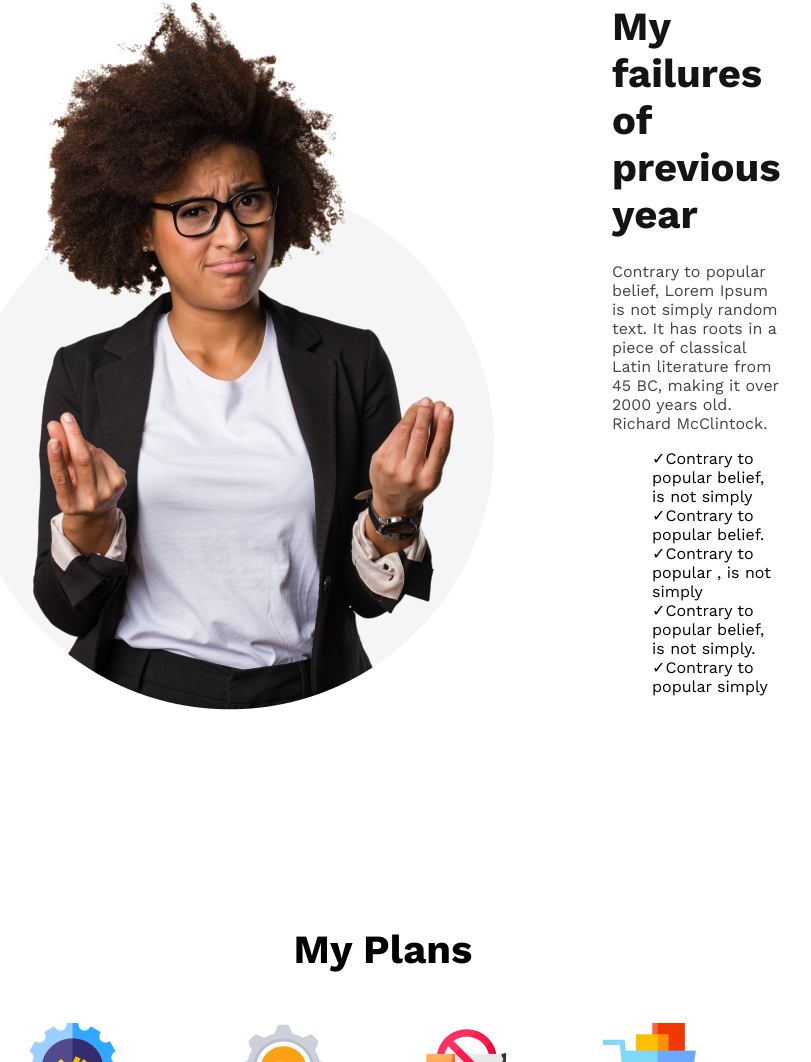
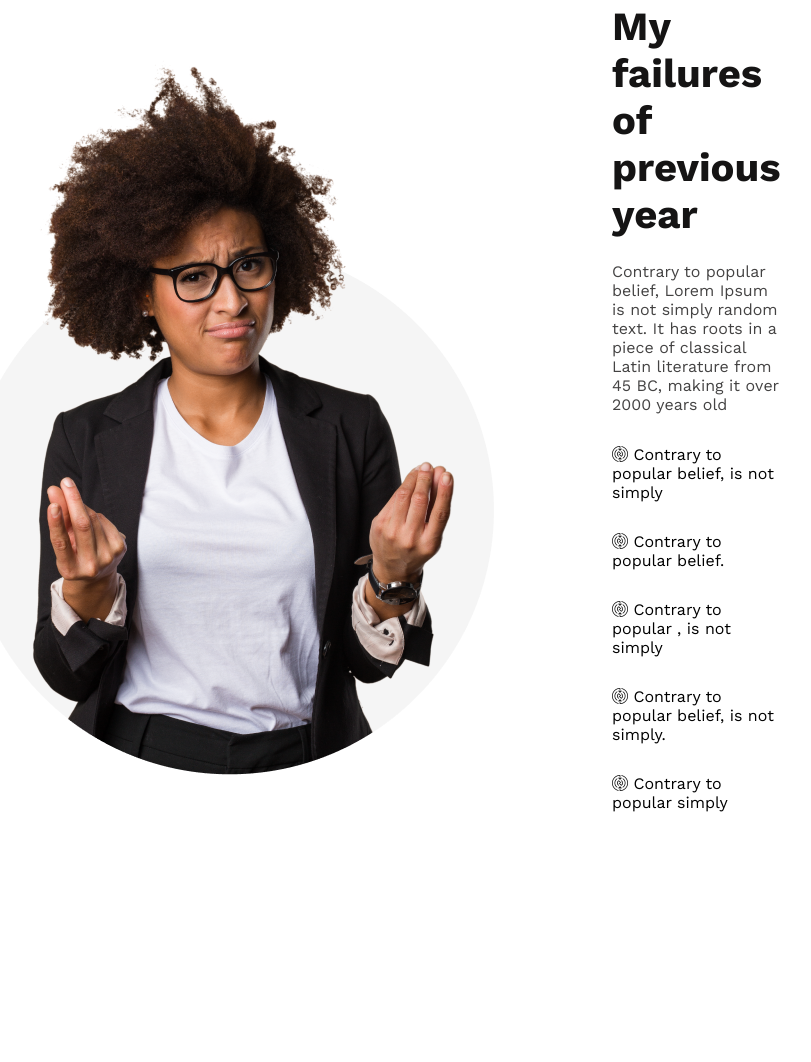
Before and after one commit to Royakash2/assignment-1, a plain HTML site: page index.html in a window 1280 px wide. Shown: the part 1036-2098 px from the top of the page, without its empty margins (257-1068 px from the left). Drawn offline with nearby package versions, Linux system fonts and the light colour scheme.

Commit message:
icon added

```diff
--- a/index.html
+++ b/index.html
@@ -12,6 +12,7 @@
       rel="stylesheet"
     />
     <link rel="stylesheet" href="styles/style.css" />
+    <script src="https://kit.fontawesome.com/d227efd716.js" crossorigin="anonymous"></script>
   </head>
   <body>
     <!-- banner section -->
@@ -41,14 +42,12 @@
             <p class="info-discription">
               Contrary to popular belief, Lorem Ipsum is not simply random text.
               It has roots in a piece of classical Latin literature from 45 BC,
-              making it over 2000 years old. Richard McClintock.
-            </p>
-            <ul>
-              <li>Contrary to popular belief, is not simply</li>
-              <li>Contrary to popular belief.</li>
-              <li>Contrary to popular , is not simply</li>
-              <li>Contrary to popular belief, is not simply.</li>
-              <li>Contrary to popular simply</li>
+              making it over 2000 years old</p>
+              <li dir="ltr"><i class="fa-brands fa-nfc-directional"></i> Contrary to popular belief, is not simply</li>
+              <li dir="ltr"><i class="fa-brands fa-nfc-directional"></i> Contrary to popular belief.</li>
+              <li dir="ltr"><i class="fa-brands fa-nfc-directional"></i> Contrary to popular , is not simply</li>
+              <li dir="ltr"><i class="fa-brands fa-nfc-directional"></i> Contrary to popular belief, is not simply.</li>
+              <li dir="ltr"><i class="fa-brands fa-nfc-directional"></i> Contrary to popular simply</li>
             </ul>
           </div>
         </div>
--- a/styles/style.css
+++ b/styles/style.css
@@ -72,12 +72,16 @@ ul {
     list-style: none;
 }
 
-ul li::before {
+/* ul li::before {
     content: '✓';
     text-align: left;
-}
+}*/
 
 /* my plans section style */
+li{
+    list-style: none;
+    padding: 15px 0;
+}
 .my-plans {
     margin: 0 249px;
 }
```
